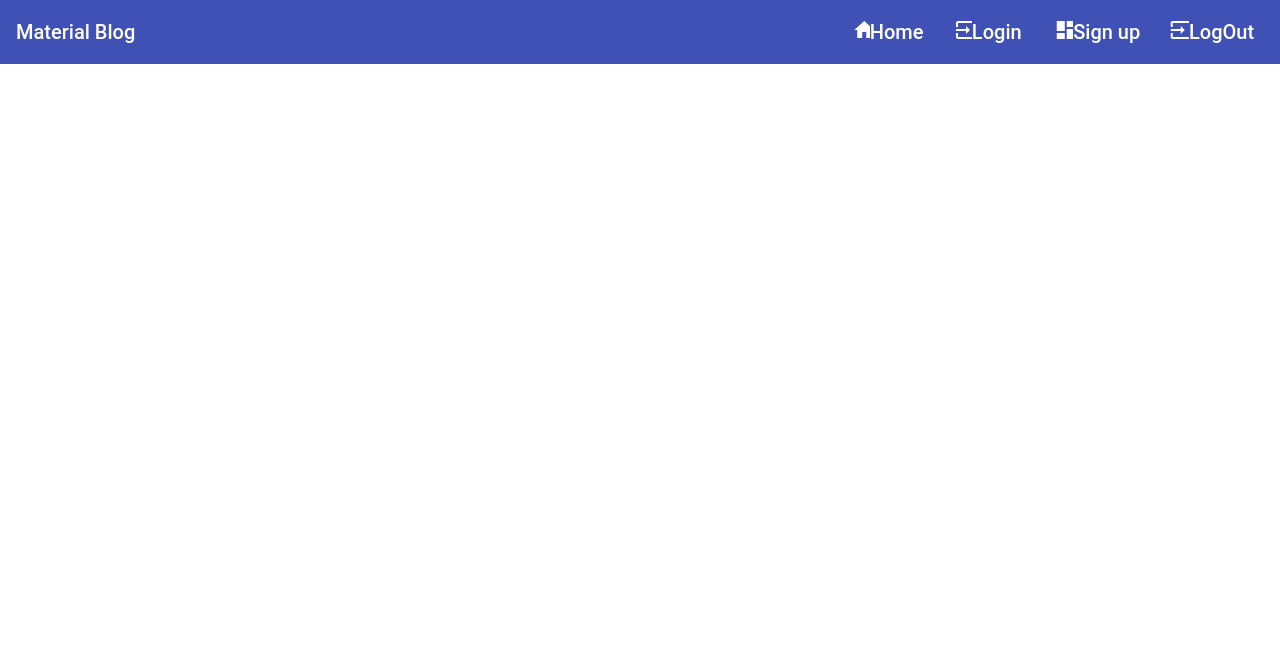
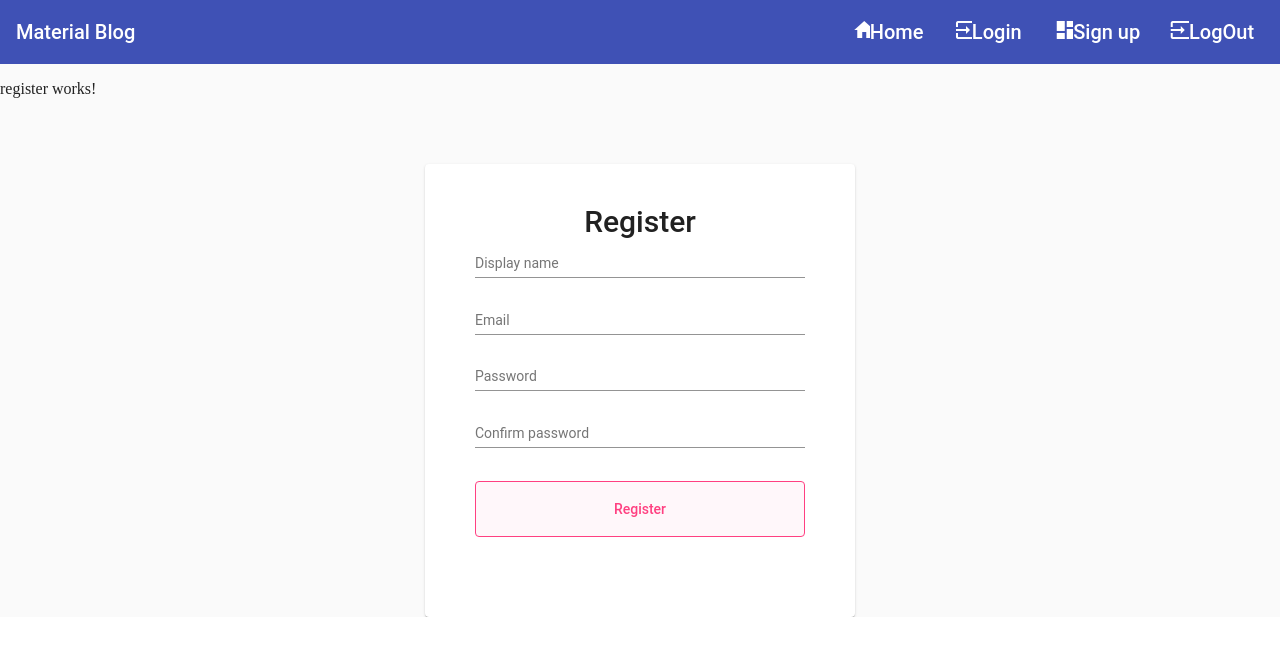
Before and after one commit to garengh4/slapples_devsec, an Angular app: page /signup in a window 1280 px wide. Before the commit this address led to /. Shown: the top 656 px of the page. Built offline with nearby package versions, Linux system fonts and the light colour scheme.

Commit message:
mat-form-field checkbox non-existent. try mat-select

```diff
--- a/src/app/_services/auth.service.ts
+++ b/src/app/_services/auth.service.ts
@@ -15,9 +15,20 @@ export class AuthService {
   constructor(private http: HttpClient) { }
 
   login(credentials): Observable<any> {
-    return this.http.post(AppConstants.AUTH_API + 'signin', {
+    return this.http.post(AppConstants.AUTH_API + 'signin', { //TODO: maybe create models?
       email: credentials.username,
       password: credentials.password
     }, httpOptions)
   }
+
+  signup(user): Observable<any> {
+    return this.http.post(AppConstants.AUTH_API + 'signup', {
+      displayName: user.displayName,
+      email: user.email,
+      password: user.password,
+      matchingPassword: user.matchingPassword,
+      socialProvider: 'LOCAL',
+      using2FA: user.using2FA
+    }, httpOptions)
+  }
 }
--- a/src/app/app-routing.module.ts
+++ b/src/app/app-routing.module.ts
@@ -2,10 +2,12 @@ import { NgModule } from '@angular/core';
 import { RouterModule, Routes } from '@angular/router';
 import { HomeComponent } from './home/home.component';
 import { LoginComponent } from './login/login.component';
+import { SignupComponent } from './signup/signup.component';
 
 const routes: Routes = [
   { path: 'home', component: HomeComponent },
   { path: 'login', component: LoginComponent },
+  { path: 'signup', component: SignupComponent },
 
 
 ];
--- a/src/app/app.module.ts
+++ b/src/app/app.module.ts
@@ -4,12 +4,14 @@ import { AppRoutingModule } from './app-routing.module';
 import { AppComponent } from './app.component';
 import { LoginComponent } from './login/login.component';
 import { SharedModule } from './shared/shared.module';
+import { SignupComponent } from './signup/signup.component';
 
 
 @NgModule({
   declarations: [
     AppComponent,
-    LoginComponent
+    LoginComponent,
+    SignupComponent
   ],
   imports: [
     SharedModule,
--- a/src/app/register/register.component.html
+++ /dev/null
@@ -1 +0,0 @@
-<p>register works!</p>
--- /dev/null
+++ b/src/app/signup/signup.component.css
@@ -0,0 +1,34 @@
+/* .example-margin {
+  margin: 0 12px;
+} */
+
+
+
+.login-wrapper {
+  padding-top: 50px;
+}
+.box {
+  max-width: 330px;
+}
+.login-wrapper .example-full-width,
+.login-wrapper .btn-block {
+  width: 100%;
+}
+.login-wrapper mat-card-header {
+  text-align: center;
+  width: 100%;
+  display: block;
+  font-weight: 700;
+}
+.login-wrapper mat-card-header mat-card-title {
+  font-size: 30px;
+  margin: 0;
+}
+.login-wrapper .mat-card {
+  padding: 40px 50px 80px;
+}
+.login-wrapper .mat-stroked-button {
+  border: 1px solid currentColor;
+  line-height: 54px;
+  background: #FFF7FA;
+}
--- /dev/null
+++ b/src/app/signup/signup.component.html
@@ -0,0 +1,46 @@
+<p>register works!</p>
+
+
+<div class="login-wrapper" fxLayout="row" fxLayoutAlign="center center">
+
+  <mat-card class="box">
+    <mat-card-header>
+      <mat-card-title>Register</mat-card-title>
+    </mat-card-header>
+
+    <form *ngIf="!isSuccessful" (ngSubmit)="onSubmit()">
+      <mat-card-content>
+
+        <mat-form-field class="example-full-width">
+          <input matInput placeholder="Display name" name="displayName" [(ngModel)]="form.displayName">
+        </mat-form-field>
+
+        <mat-form-field class="example-full-width">
+          <input matInput placeholder="Email" name="email" [(ngModel)]="form.email">
+        </mat-form-field>
+
+        <mat-form-field class="example-full-width">
+          <input matInput placeholder="Password" name="password" [(ngModel)]="form.password">
+        </mat-form-field>
+
+        <mat-form-field class="example-full-width">
+          <input matInput placeholder="Confirm password" name="matchingPassword" [(ngModel)]="form.matchingPassword">
+        </mat-form-field>
+
+        <!-- <mat-form-field appearance="fill">
+          <mat-label>Select an option</mat-label>
+          <mat-select [(value)]="selected">
+            <mat-option>None</mat-option>
+            <mat-option value="option1">Option 1</mat-option>
+            <mat-option value="option2">Option 2</mat-option>
+            <mat-option value="option3">Option 3</mat-option>
+          </mat-select>
+        </mat-form-field> -->
+
+      </mat-card-content>
+      <button mat-stroked-button color="accent" class="btn-block">Register</button>
+    </form>
+
+  </mat-card>
+
+</div>
--- /dev/null
+++ b/src/app/signup/signup.component.ts
@@ -0,0 +1,31 @@
+import { Component } from '@angular/core';
+import { AuthService } from '../_services/auth.service';
+
+@Component({
+  selector: 'app-signup',
+  templateUrl: './signup.component.html',
+  styleUrls: ['./signup.component.css']
+})
+export class SignupComponent  {
+  form:any = {};
+  isSuccessful = false;
+  isSignupFailed = false;
+  errorMessage = "";
+  selected = 'option2';
+
+  constructor(private authService: AuthService) { }
+
+  onSubmit(): void {
+    this.authService.signup(this.form).subscribe(
+      data => {
+        console.log(data)
+        this.isSuccessful = true;
+      },
+      err => {
+        this.errorMessage = err.error.message;
+        this.isSignupFailed = true;
+      }
+    )
+  }
+
+}
```
Also changed, not shown: src/app/register/register.component.ts (deleted, +0 -15 lines), src/app/signup/signup.module.ts (added, +10 -0 lines), src/app/register/register.component.css (deleted), 1 other file (tests, documents, lock files or other folders).
